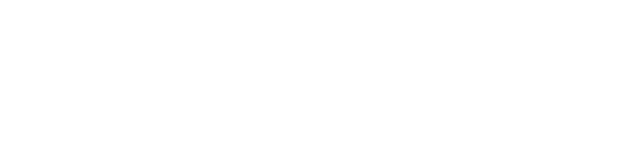
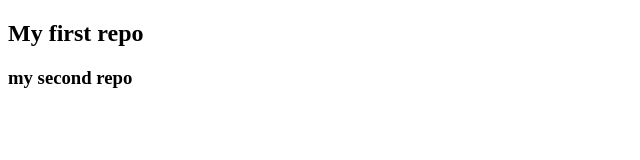
Before and after one commit to NiyazUddin1/my-first-repo, a plain HTML site: page index.html in a window 1280 px wide. Shown: the whole page, without its empty margins (0-640 px from the left). Drawn offline with Linux system fonts and the light colour scheme.

Commit message:
added header

```diff
--- a/index.html
+++ b/index.html
@@ -7,6 +7,7 @@
      <title>My First Github Repo</title>
 </head>
 <body>
-
+     <h2> My first repo</h2>
+     <h3>my second repo</h3>
 </body>
 </html>
```
